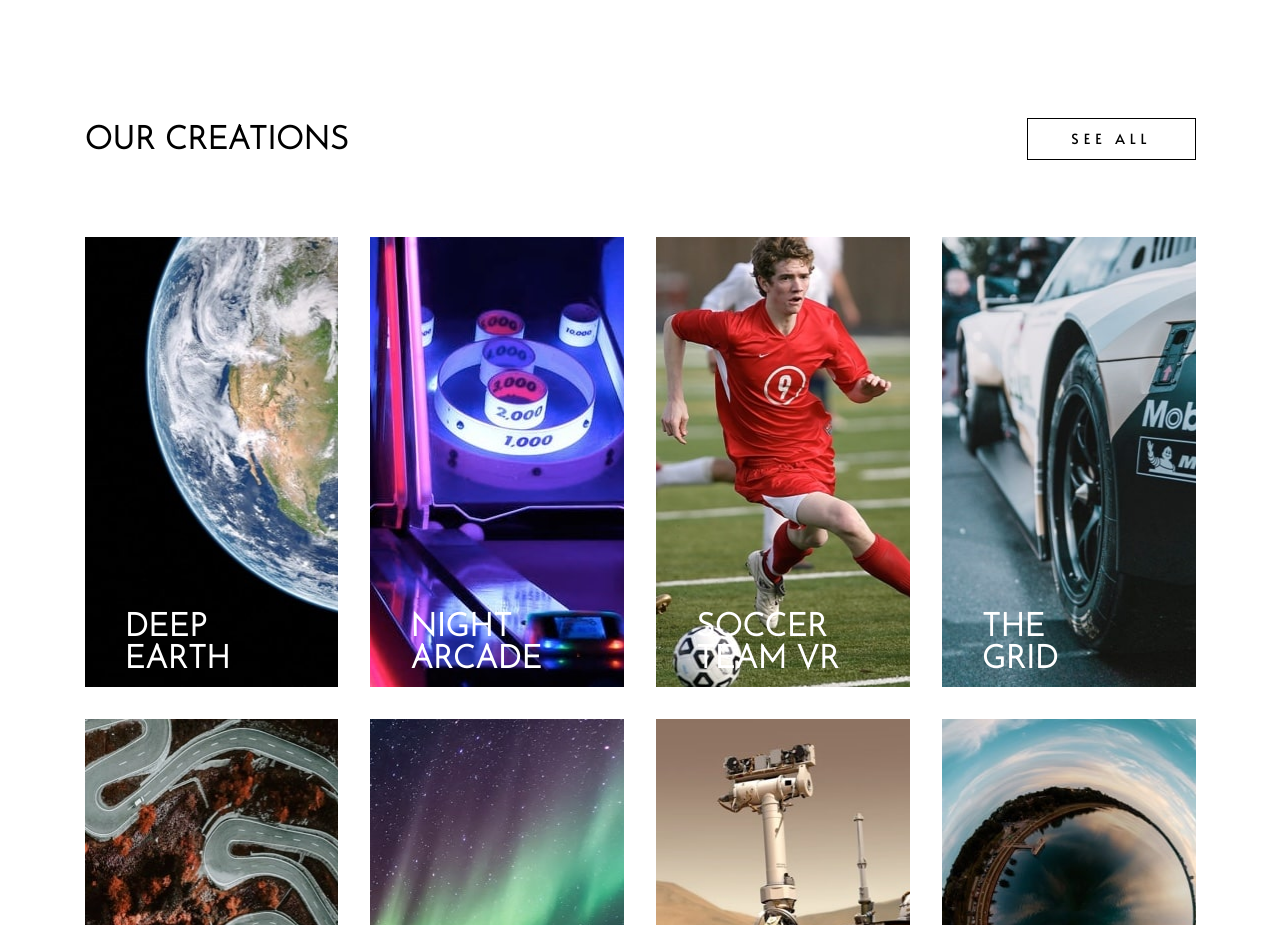
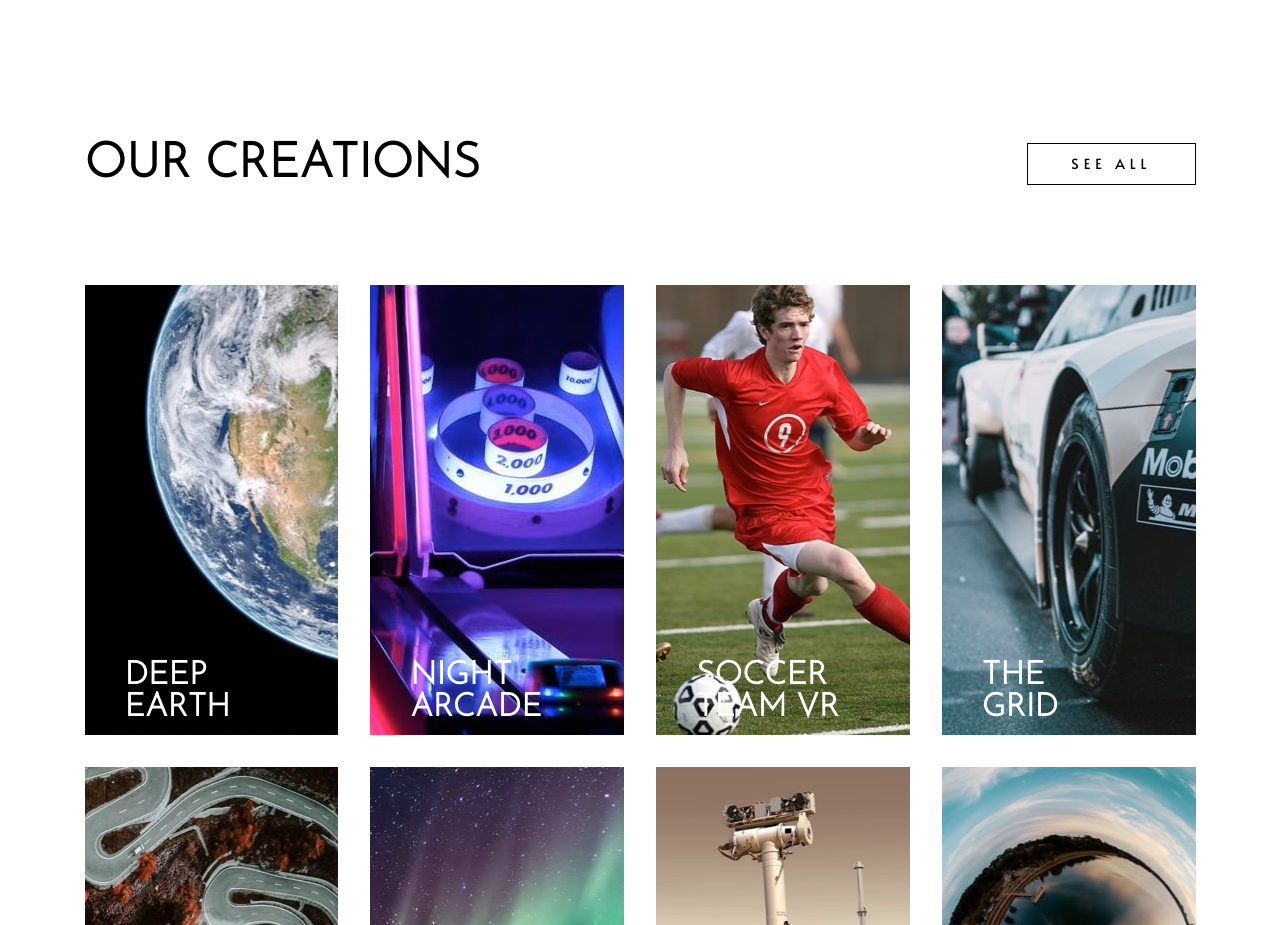
Before and after one commit to imonaar/19--loop-studios-landing-page, a website built with Parcel: page src/index.html in a window 1280 px wide. Shown: the part 1313-2238 px from the top of the page. Built offline with nearby package versions, Linux system fonts and the light colour scheme.

Commit message:
alignment

```diff
--- a/src/styles/_main.scss
+++ b/src/styles/_main.scss
@@ -86,6 +86,8 @@
 
                 @include tabplus{
                     text-align: left;
+                    font-size: 48px;
+                    line-height: 48px;
                 }
             }
         }
@@ -239,7 +241,7 @@
 
                 @include tabplus{
                     position: absolute;
-                    top: 25px;
+                    top: 50px;
                     right: 0;
                 }
             }
```
